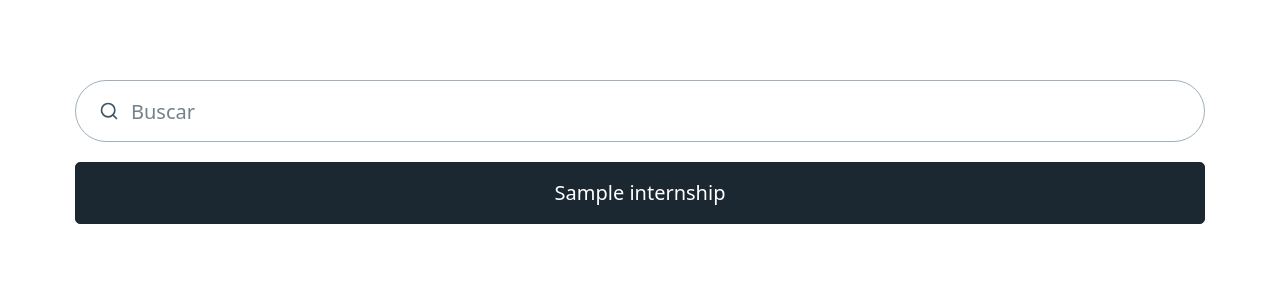
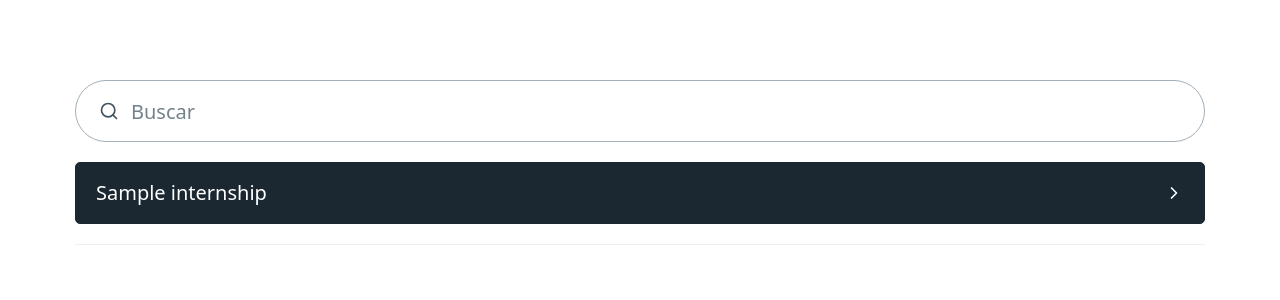
Before and after one commit to renan-augusto/piTeste, a Flask app: page /attendance in a window 1280 px wide. Shown: the part 72-372 px from the top of the page. Run offline with Flask 3, Linux system fonts and the light colour scheme; the visitor is signed in with stand-in values (Sample User, id 1); tables that the repository leaves empty hold one stand-in row (values such as "Sample post"); some libraries are stand-ins or nearby versions.

Commit message:
construction(accordeons) - implementando o accordeon de estagios

```diff
--- a/templates/attendance.html
+++ b/templates/attendance.html
@@ -4,9 +4,13 @@
     <input type="search" id="search" name="search" placeholder="Buscar" />
 
     {% for internship in internships %}
-    <button class="contrast" data-target="modal-example" onClick="toggleModal(event)">
-        {{ internship.internshipsName }}
-    </button>
+    <details>
+        <summary role="button" class="contrast">{{ internship.internshipsName }}</summary>
+        <ul>
+            <li>…</li>
+            <li>…</li>
+        </ul>
+    </details>
     {% endfor %}
 
 </main>
```
